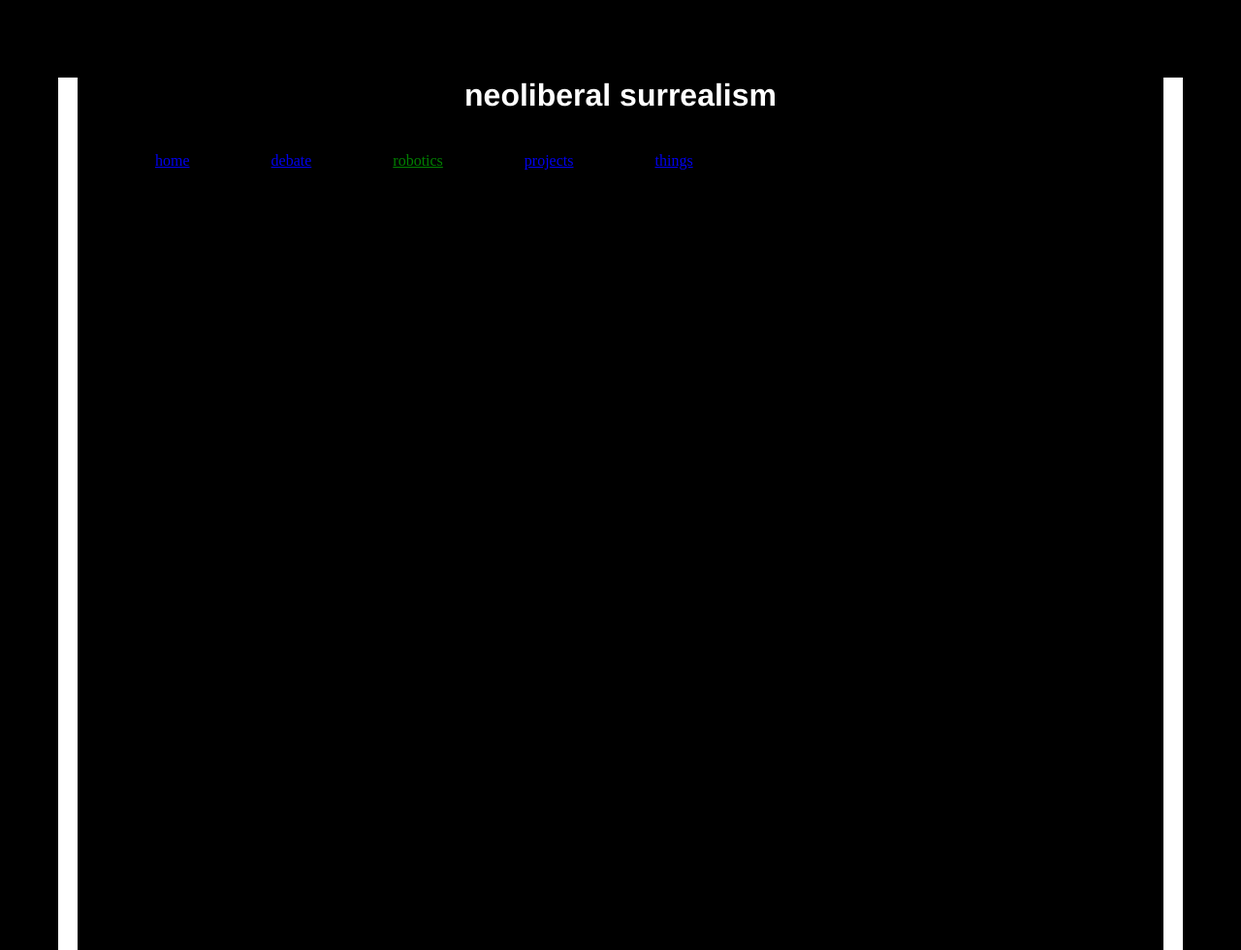
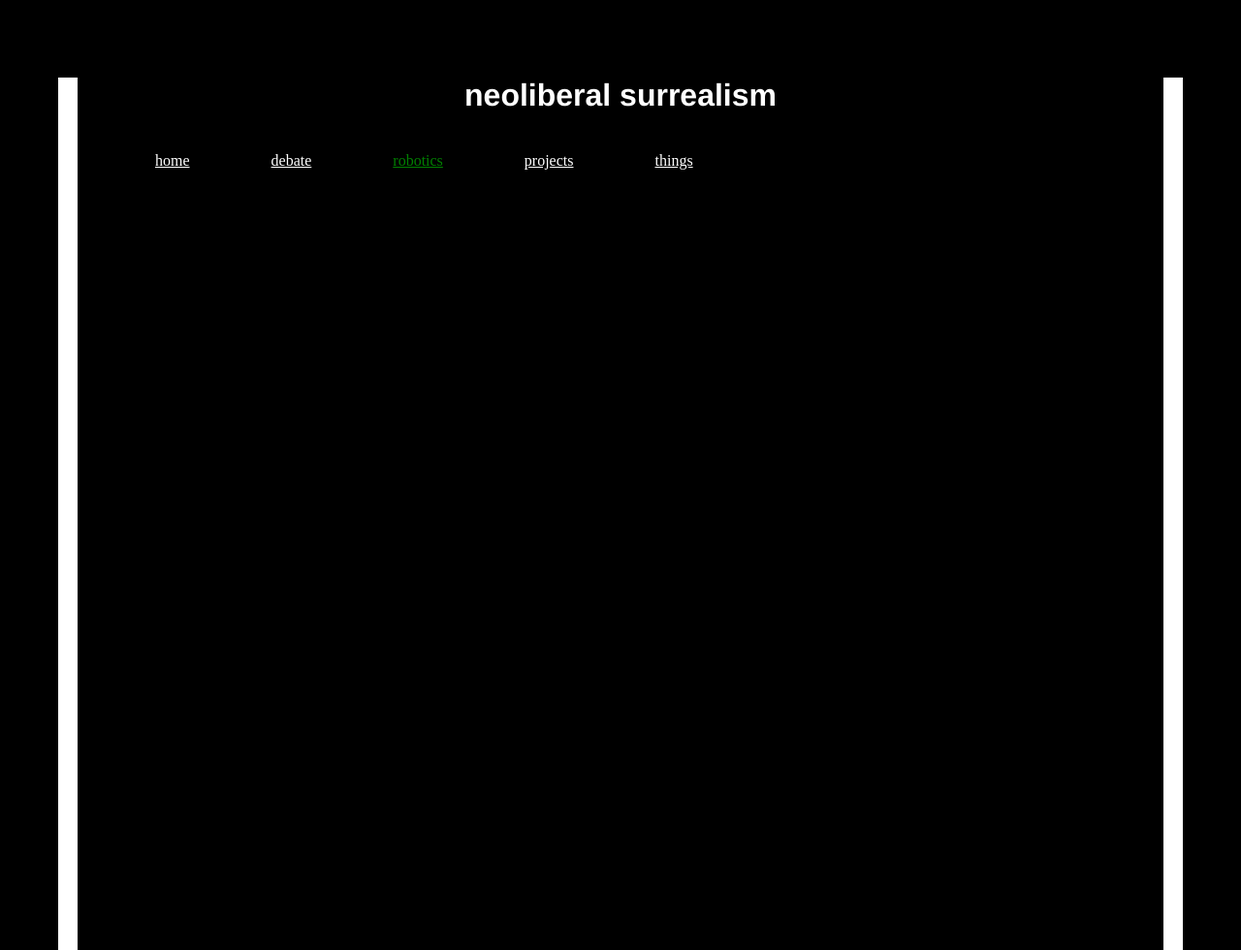
Before and after one commit to pbkx/pbkx.github.io, a Jekyll site: the page built from robotics.md, in a window 1280 px wide. Shown: the whole page at 97% size. Built offline with Jekyll 4.4.1, drawn with Linux system fonts in a browser that asks for light colours.

Commit message:
Update styles.scss

```diff
--- a/assets/css/styles.scss
+++ b/assets/css/styles.scss
@@ -10,7 +10,7 @@ h1 {
   color: white;
 }
 
-.white {
+a {
   color: white;
 }
 
```
